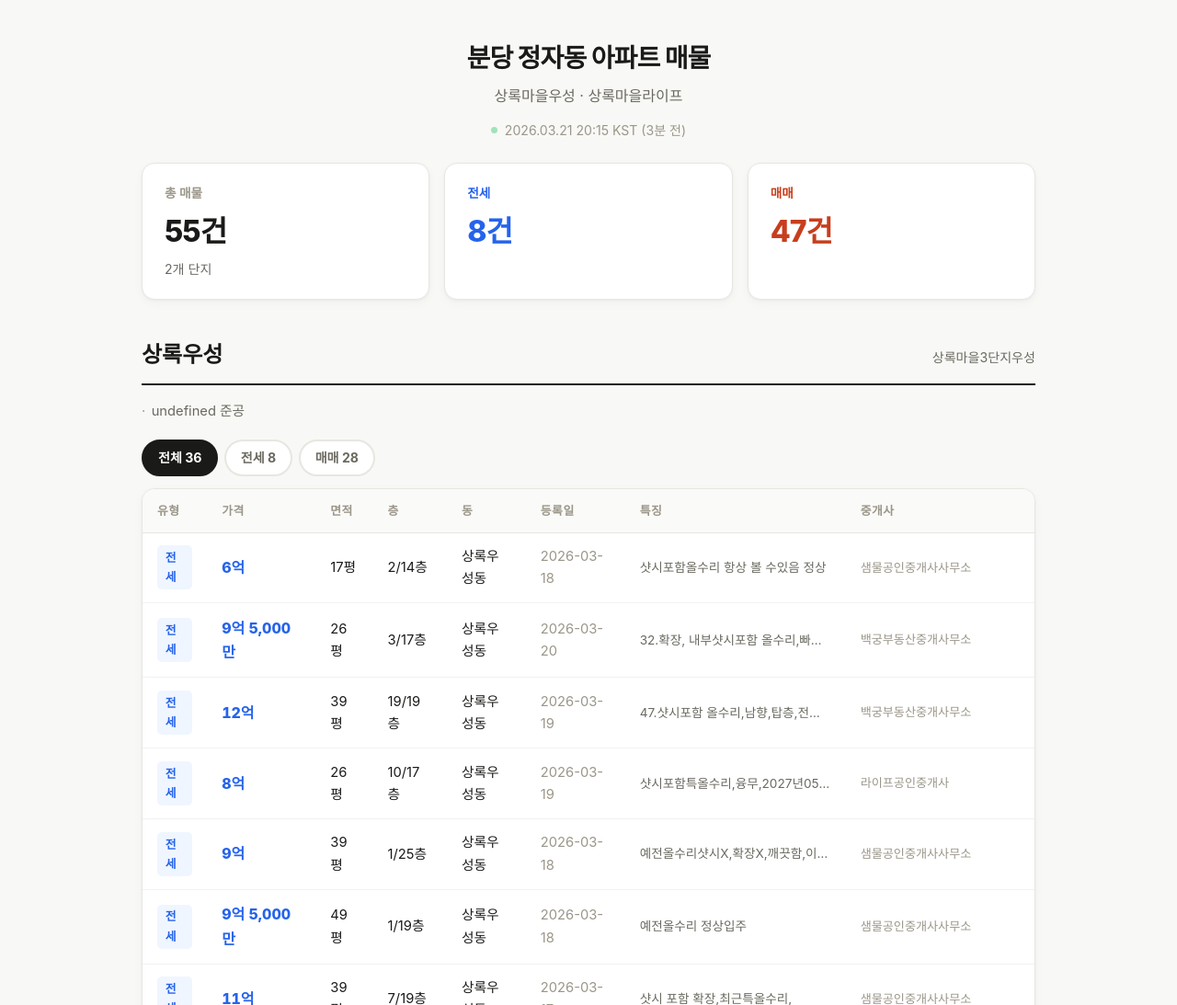
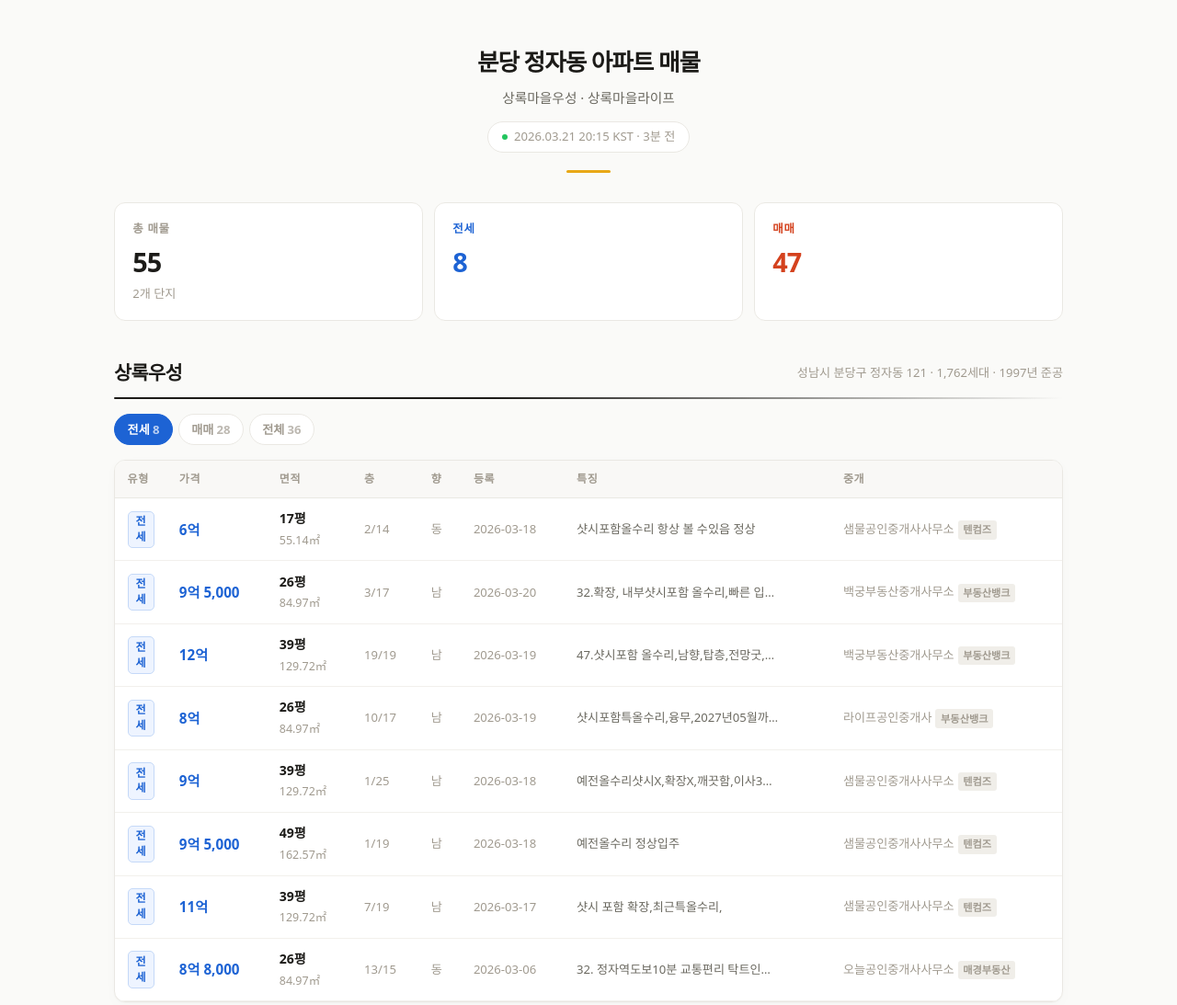
Before and after one commit to int64ai/home, a website: page public/index.html in a window 1280 px wide. Shown: the top 1093 px of the page at 92% size. Drawn offline with Linux system fonts and the light colour scheme; a web font is replaced by a local one.

Commit message:
v8.2: 프론트엔드 전면 리디자인
- undefined 준공 수정: META 하드코딩으로 단지 정보 표시
- fmtWon: priceRaw(원)→억/만 정상 변환
- direction 한글 변환 (SS→남 등) 프론트엔드에서도 처리
- 2줄 잘림 수정: desc 한 줄 ellipsis + title tooltip
- 면적: 평 메인 + ㎡ 서브
- cpName 뱃지 (텐컴즈/부동산뱅크/매경부동산)
- 기본 탭: 전세
- 입장 애니메이션 (fadeUp)
- accent bar, status pill, 카드 hover
- price/rent 2단 레이아웃 (월세 대응)

```diff
--- a/public/index.html
+++ b/public/index.html
@@ -8,165 +8,308 @@
   <style>
     *,*::before,*::after{margin:0;padding:0;box-sizing:border-box}
     :root{
-      --bg:#f8f8f6;--surface:#fff;--border:#e8e6e1;
-      --text-1:#1a1a18;--text-2:#6b6960;--text-3:#9b9689;
-      --sale:#c73e1d;--jeonse:#2563eb;
-      --radius:14px;
-      --shadow:0 1px 3px rgba(0,0,0,.04),0 4px 12px rgba(0,0,0,.03);
+      --bg:#fafaf8;--surface:#fff;--border:#eae8e3;--border-light:#f2f0ec;
+      --text-1:#1c1b18;--text-2:#6b6960;--text-3:#a09a8f;
+      --sale:#d4421e;--sale-bg:#fef2ef;--sale-border:#fcd5ca;
+      --jeonse:#1d63d4;--jeonse-bg:#eef4ff;--jeonse-border:#c5d9f8;
+      --wolse:#7c3aed;--wolse-bg:#f5f0ff;
+      --accent:#e8a817;
+      --radius:12px;--radius-sm:8px;
+      --shadow:0 1px 2px rgba(0,0,0,.03),0 4px 16px rgba(0,0,0,.02);
+      --shadow-hover:0 2px 8px rgba(0,0,0,.06),0 8px 24px rgba(0,0,0,.04);
     }
-    html{font-size:16px}
-    body{font-family:'Pretendard Variable',-apple-system,system-ui,sans-serif;background:var(--bg);color:var(--text-1);line-height:1.65;-webkit-font-smoothing:antialiased}
-    .header{padding:2.5rem 0 1.5rem;text-align:center}
-    .header h1{font-size:1.75rem;font-weight:800;letter-spacing:-.03em}
-    .header .sub{color:var(--text-2);font-size:1rem;margin-top:.3rem}
-    .status{display:flex;align-items:center;justify-content:center;gap:.5rem;margin-top:.8rem;font-size:.88rem;color:var(--text-3)}
-    .dot{width:7px;height:7px;border-radius:50%;background:#22c55e;animation:pulse 2s ease-in-out infinite}
-    .dot.off{background:#ef4444;animation:none}
-    @keyframes pulse{0%,100%{opacity:1}50%{opacity:.4}}
-    .container{max-width:1020px;margin:0 auto;padding:0 1.5rem 4rem}
-    .summary{display:grid;grid-template-columns:repeat(auto-fit,minmax(180px,1fr));gap:1rem;margin-bottom:2.5rem}
-    .card{background:var(--surface);border:1px solid var(--border);border-radius:var(--radius);padding:1.3rem 1.5rem;box-shadow:var(--shadow)}
-    .card .lbl{font-size:.85rem;font-weight:600;color:var(--text-3);margin-bottom:.25rem}
-    .card .val{font-size:2rem;font-weight:800;letter-spacing:-.03em}
-    .card .detail{font-size:.88rem;color:var(--text-2);margin-top:.15rem}
-    .section{margin-bottom:3rem}
-    .section-head{display:flex;align-items:baseline;justify-content:space-between;margin-bottom:1rem;padding-bottom:.7rem;border-bottom:2.5px solid var(--text-1)}
-    .section-title{font-size:1.5rem;font-weight:800}
-    .section-meta{font-size:.88rem;color:var(--text-2)}
-    .info-row{display:flex;flex-wrap:wrap;gap:.5rem 1.4rem;margin-bottom:1.2rem;font-size:.92rem;color:var(--text-2)}
-    .info-row span::before{content:'·';margin-right:.4rem;color:var(--text-3)}
-    .filter-row{display:flex;gap:.4rem;flex-wrap:wrap;margin-bottom:.8rem}
-    .pill{padding:.4rem 1rem;border-radius:100px;font-size:.88rem;font-weight:700;cursor:pointer;border:2px solid var(--border);background:var(--surface);color:var(--text-2);transition:all .15s;user-select:none}
-    .pill:hover{border-color:var(--text-3)}
-    .pill.active.jeonse{border-color:var(--jeonse);background:var(--jeonse);color:#fff}
-    .pill.active.sale{border-color:var(--sale);background:var(--sale);color:#fff}
-    .pill.active.all{border-color:var(--text-1);background:var(--text-1);color:#fff}
+    html{font-size:16px;scroll-behavior:smooth}
+    body{font-family:'Pretendard Variable',system-ui,-apple-system,sans-serif;background:var(--bg);color:var(--text-1);line-height:1.6;-webkit-font-smoothing:antialiased;min-height:100vh}
+
+    /* ── Header ── */
+    .header{padding:3rem 1.5rem 2rem;text-align:center;position:relative}
+    .header::after{content:'';display:block;width:48px;height:3px;background:var(--accent);margin:1.2rem auto 0;border-radius:2px}
+    .header h1{font-size:1.6rem;font-weight:800;letter-spacing:-.04em;color:var(--text-1)}
+    .header .sub{color:var(--text-2);font-size:.92rem;margin-top:.4rem;font-weight:500}
+    .status-bar{display:inline-flex;align-items:center;gap:.45rem;margin-top:.8rem;padding:.35rem .9rem;border-radius:100px;background:var(--surface);border:1px solid var(--border);font-size:.82rem;color:var(--text-3)}
+    .dot{width:6px;height:6px;border-radius:50%;background:#22c55e;flex-shrink:0}
+    .dot.live{animation:blink 2.5s ease-in-out infinite}
+    .dot.off{background:#d4421e;animation:none}
+    @keyframes blink{0%,100%{opacity:1}50%{opacity:.3}}
+
+    /* ── Layout ── */
+    .container{max-width:1080px;margin:0 auto;padding:0 1.5rem 5rem}
+
+    /* ── Summary Cards ── */
+    .summary{display:grid;grid-template-columns:repeat(3,1fr);gap:.75rem;margin-bottom:2.5rem}
+    .s-card{background:var(--surface);border:1px solid var(--border);border-radius:var(--radius);padding:1.1rem 1.2rem;transition:box-shadow .2s}
+    .s-card:hover{box-shadow:var(--shadow-hover)}
+    .s-card .lbl{font-size:.78rem;font-weight:700;text-transform:uppercase;letter-spacing:.06em;margin-bottom:.2rem}
+    .s-card .val{font-size:1.8rem;font-weight:800;letter-spacing:-.03em;font-variant-numeric:tabular-nums}
+    .s-card .sub{font-size:.82rem;color:var(--text-3);margin-top:.1rem}
+    .s-card.total .lbl{color:var(--text-3)}.s-card.total .val{color:var(--text-1)}
+    .s-card.jeonse .lbl{color:var(--jeonse)}.s-card.jeonse .val{color:var(--jeonse)}
+    .s-card.sale .lbl{color:var(--sale)}.s-card.sale .val{color:var(--sale)}
+
+    /* ── Section ── */
+    .section{margin-bottom:2.5rem}
+    .section-head{display:flex;align-items:center;justify-content:space-between;margin-bottom:.6rem}
+    .section-title{font-size:1.3rem;font-weight:800;letter-spacing:-.03em}
+    .section-info{font-size:.82rem;color:var(--text-3);text-align:right}
+    .section-divider{height:2px;background:linear-gradient(90deg,var(--text-1) 0%,var(--text-1) 40%,transparent 100%);margin-bottom:1rem;border-radius:1px}
+
+    /* ── Filter Pills ── */
+    .filters{display:flex;gap:.35rem;margin-bottom:1rem}
+    .pill{padding:.35rem .85rem;border-radius:100px;font-size:.82rem;font-weight:700;cursor:pointer;border:1.5px solid var(--border);background:var(--surface);color:var(--text-3);transition:all .15s;user-select:none}
+    .pill:hover{border-color:var(--text-3);color:var(--text-2)}
+    .pill.active.t-jeonse{border-color:var(--jeonse);background:var(--jeonse);color:#fff}
+    .pill.active.t-sale{border-color:var(--sale);background:var(--sale);color:#fff}
+    .pill.active.t-all{border-color:var(--text-1);background:var(--text-1);color:#fff}
+    .pill .cnt{opacity:.7;margin-left:.2rem}
+
+    /* ── Table ── */
     .tbl-wrap{background:var(--surface);border:1px solid var(--border);border-radius:var(--radius);overflow:hidden;box-shadow:var(--shadow)}
-    table{width:100%;border-collapse:collapse;font-size:.92rem}
-    thead{background:#fafaf8;border-bottom:1px solid var(--border)}
-    th{padding:.8rem 1rem;text-align:left;font-weight:700;font-size:.8rem;color:var(--text-3);text-transform:uppercase;letter-spacing:.04em;white-space:nowrap}
-    td{padding:.85rem 1rem;border-bottom:1px solid #f3f2ef;vertical-align:middle}
-    tr:last-child td{border-bottom:none}
-    tr:hover td{background:#fdfcfa}
-    .tag{display:inline-block;padding:.18rem .55rem;border-radius:5px;font-size:.8rem;font-weight:700}
-    .tag.sale{background:#fef2f2;color:var(--sale)}.tag.jeonse{background:#eff6ff;color:var(--jeonse)}
-    .price-c{font-weight:800;font-size:1rem;font-variant-numeric:tabular-nums}
-    .price-c.sale{color:var(--sale)}.price-c.jeonse{color:var(--jeonse)}
-    .desc{font-size:.85rem;color:var(--text-2);max-width:240px;overflow:hidden;text-overflow:ellipsis;white-space:nowrap}
-    .muted{color:var(--text-3)}
-    .empty{text-align:center;padding:3rem;color:var(--text-3);font-size:1rem}
-    .footer{text-align:center;padding:2rem;font-size:.82rem;color:var(--text-3);border-top:1px solid var(--border)}
-    .footer a{color:var(--text-2);text-decoration:none}
-    @media(max-width:640px){html{font-size:15px}.container{padding:0 1rem 3rem}.tbl-wrap{overflow-x:auto}table{min-width:650px}}
+    table{width:100%;border-collapse:collapse;font-size:.88rem}
+    thead{background:#f9f8f6}
+    th{padding:.65rem .85rem;text-align:left;font-weight:700;font-size:.75rem;color:var(--text-3);text-transform:uppercase;letter-spacing:.05em;white-space:nowrap;border-bottom:1px solid var(--border)}
+    td{padding:.7rem .85rem;border-bottom:1px solid var(--border-light);vertical-align:middle}
+    tbody tr:last-child td{border-bottom:none}
+    tbody tr{transition:background .1s}
+    tbody tr:hover td{background:#fdfcfa}
+
+    .tag{display:inline-block;padding:.15rem .5rem;border-radius:5px;font-size:.75rem;font-weight:700;line-height:1.4}
+    .tag.sale{background:var(--sale-bg);color:var(--sale);border:1px solid var(--sale-border)}
+    .tag.jeonse{background:var(--jeonse-bg);color:var(--jeonse);border:1px solid var(--jeonse-border)}
+
+    .price{font-weight:800;font-size:.95rem;font-variant-numeric:tabular-nums;white-space:nowrap}
+    .price.sale{color:var(--sale)}.price.jeonse{color:var(--jeonse)}
+    .price-sub{font-size:.78rem;color:var(--text-3);font-weight:500}
+
+    .area-main{font-weight:700;white-space:nowrap}
+    .area-sub{font-size:.78rem;color:var(--text-3)}
+
+    .desc{font-size:.82rem;color:var(--text-2);max-width:220px;overflow:hidden;text-overflow:ellipsis;white-space:nowrap}
+    .muted{color:var(--text-3);font-size:.82rem}
+    .cp{display:inline-block;padding:.08rem .35rem;border-radius:3px;font-size:.7rem;font-weight:600;background:#f0eee9;color:var(--text-3);margin-left:.25rem;vertical-align:middle}
+
+    .empty{text-align:center;padding:3rem 1rem;color:var(--text-3);font-size:.95rem}
+    .empty-icon{font-size:2rem;margin-bottom:.5rem;opacity:.5}
+
+    /* ── Footer ── */
+    .footer{text-align:center;padding:2rem 1.5rem;font-size:.78rem;color:var(--text-3);border-top:1px solid var(--border)}
+    .footer a{color:var(--text-2);text-decoration:none;font-weight:600}
+    .footer a:hover{text-decoration:underline}
+
+    /* ── Responsive ── */
+    @media(max-width:768px){
+      .summary{grid-template-columns:repeat(3,1fr);gap:.5rem}
+      .s-card{padding:.85rem .9rem}
+      .s-card .val{font-size:1.4rem}
+    }
+    @media(max-width:640px){
+      html{font-size:15px}
+      .container{padding:0 1rem 3rem}
+      .header{padding:2rem 1rem 1.5rem}
+      .tbl-wrap{border-radius:var(--radius-sm);overflow-x:auto;-webkit-overflow-scrolling:touch}
+      table{min-width:680px}
+    }
+
+    /* ── Entrance animation ── */
+    .section,.s-card{opacity:0;transform:translateY(12px);animation:fadeUp .4s ease forwards}
+    .s-card:nth-child(1){animation-delay:.05s}
+    .s-card:nth-child(2){animation-delay:.1s}
+    .s-card:nth-child(3){animation-delay:.15s}
+    .section:nth-of-type(1){animation-delay:.2s}
+    .section:nth-of-type(2){animation-delay:.3s}
+    @keyframes fadeUp{to{opacity:1;transform:none}}
   </style>
 </head>
 <body>
   <div class="header">
     <h1>분당 정자동 아파트 매물</h1>
     <p class="sub">상록마을우성 · 상록마을라이프</p>
-    <div class="status"><span class="dot" id="dot"></span><span id="st">로딩 중...</span></div>
+    <div class="status-bar">
+      <span class="dot live" id="dot"></span>
+      <span id="st">데이터 로딩 중…</span>
+    </div>
   </div>
   <div class="container">
     <div class="summary" id="summary"></div>
-    <div id="content"><div class="empty">데이터 로딩 중...</div></div>
+    <div id="content"></div>
   </div>
   <div class="footer">
-    데이터: <a href="https://asil.kr" target="_blank">아실</a> (네이버 부동산 동일 KISO 데이터) · 30분 자동 업데이트 · 참고용
+    데이터 <a href="https://land.naver.com" target="_blank" rel="noopener">네이버 부동산</a> · 30분 자동 갱신 · 투자 참고용
   </div>
+
 <script>
-    const h = s => { const d = document.createElement('div'); d.textContent = s||''; return d.innerHTML; };
-    const fmtKST = d => {
-      if (!d) return '—';
-      const dt = new Date(new Date(d).getTime()+9*3600000);
-      return `${dt.getFullYear()}.${String(dt.getMonth()+1).padStart(2,'0')}.${String(dt.getDate()).padStart(2,'0')} ${String(dt.getHours()).padStart(2,'0')}:${String(dt.getMinutes()).padStart(2,'0')}`;
-    };
-    const ago = d => {
-      if(!d)return'';const m=Math.floor((Date.now()-new Date(d).getTime())/60000);
-      if(m<60)return m+'분 전';const hr=Math.floor(m/60);if(hr<24)return hr+'시간 전';return Math.floor(hr/24)+'일 전';
+const esc = s => {const d=document.createElement('div');d.textContent=s||'';return d.innerHTML};
+
+/* ── 가격 포맷 (원 단위) ── */
+function fmtWon(v) {
+  if (!v) return null;
+  const n = typeof v==='number' ? v : Number(String(v).replace(/,/g,''));
+  if (isNaN(n) || n===0) return null;
+  const eok = Math.floor(n / 1_0000_0000);
+  const man = Math.floor((n % 1_0000_0000) / 1_0000);
+  if (eok>0 && man>0) return `${eok}억 ${man.toLocaleString()}`;
+  if (eok>0) return `${eok}억`;
+  if (man>0) return `${man.toLocaleString()}만`;
+  return n.toLocaleString()+'원';
+}
+
+/* price 필드 or priceRaw */
+function showPrice(a) {
+  // priceRaw 우선
+  const fromRaw = fmtWon(a.priceRaw);
+  if (fromRaw) return fromRaw;
+  // price 필드가 정상이면 사용
+  if (a.price && !/\d{4,}억/.test(a.price)) return a.price;
+  return '—';
+}
+function showRent(a) {
+  const fromRaw = fmtWon(a.rentRaw);
+  if (fromRaw) return fromRaw;
+  if (a.rent && !/\d{4,}억/.test(a.rent)) return a.rent;
+  return '';
+}
+
+/* ── 방향 매핑 ── */
+const DIR = {NN:'북',SS:'남',EE:'동',WW:'서',NE:'북동',NW:'북서',SE:'남동',SW:'남서',NS:'남북',EW:'동서'};
+function dir(d){return DIR[d]||d||''}
+
+/* ── 시간 ── */
+function fmtKST(iso){
+  if(!iso)return'—';
+  const d=new Date(iso);
+  const k=new Date(d.getTime()+9*36e5);
+  const pad=n=>String(n).padStart(2,'0');
+  return `${k.getFullYear()}.${pad(k.getMonth()+1)}.${pad(k.getDate())} ${pad(k.getHours())}:${pad(k.getMinutes())}`;
+}
+function ago(iso){
+  if(!iso)return'';
+  const m=Math.floor((Date.now()-new Date(iso).getTime())/6e4);
+  if(m<1)return'방금';if(m<60)return m+'분 전';
+  const h=Math.floor(m/60);if(h<24)return h+'시간 전';
+  return Math.floor(h/24)+'일 전';
+}
+
+/* ── 단지 메타정보 (data.json에 없으면 하드코딩) ── */
+const META = {
+  '2645': { address:'성남시 분당구 정자동 121', built:'1997년', units:'1,762세대' },
+  '2623': { address:'성남시 분당구 정자동 124', built:'1996년', units:'466세대' }
 };
 
+/* ── Render ── */
 function render(data) {
-      if (!data.updatedAt) {
+  if (!data?.updatedAt) {
     document.getElementById('dot').classList.add('off');
-        document.getElementById('st').textContent = '데이터 대기 중';
+    document.getElementById('dot').classList.remove('live');
+    document.getElementById('st').textContent = '데이터 없음';
     return;
   }
   document.getElementById('dot').classList.remove('off');
-      document.getElementById('st').textContent = `${fmtKST(data.updatedAt)} KST (${ago(data.updatedAt)})`;
+  document.getElementById('dot').classList.add('live');
+  document.getElementById('st').textContent = `${fmtKST(data.updatedAt)} KST · ${ago(data.updatedAt)}`;
 
   const cx = data.complexes || [];
-      const totalAll = cx.reduce((s,c)=>s+(c.count?.total||0),0);
-      const totalJ = cx.reduce((s,c)=>s+(c.count?.jeonse||0),0);
-      const totalS = cx.reduce((s,c)=>s+(c.count?.sale||0),0);
+  const tAll = cx.reduce((s,c)=>s+(c.count?.total||0),0);
+  const tJ = cx.reduce((s,c)=>s+(c.count?.jeonse||0),0);
+  const tS = cx.reduce((s,c)=>s+(c.count?.sale||0),0);
 
   document.getElementById('summary').innerHTML = `
-        <div class="card"><div class="lbl">총 매물</div><div class="val">${totalAll}건</div><div class="detail">${cx.length}개 단지</div></div>
-        <div class="card"><div class="lbl" style="color:var(--jeonse)">전세</div><div class="val" style="color:var(--jeonse)">${totalJ}건</div></div>
-        <div class="card"><div class="lbl" style="color:var(--sale)">매매</div><div class="val" style="color:var(--sale)">${totalS}건</div></div>
+    <div class="s-card total"><div class="lbl">총 매물</div><div class="val">${tAll}</div><div class="sub">${cx.length}개 단지</div></div>
+    <div class="s-card jeonse"><div class="lbl">전세</div><div class="val">${tJ}</div></div>
+    <div class="s-card sale"><div class="lbl">매매</div><div class="val">${tS}</div></div>
   `;
-      document.getElementById('content').innerHTML = cx.map(renderSection).join('');
-      initFilters();
-      document.querySelectorAll('.section').forEach(applyFilters);
+
+  document.getElementById('content').innerHTML = cx.map(section).join('');
+  initTabs();
 }
 
-    function renderSection(c) {
+function section(c) {
+  const m = META[c.complexNo] || {};
   const arts = c.articles || [];
-      const info = [c.address, c.totalUnits?c.totalUnits+'세대':'', c.builtYear+' 준공'].filter(Boolean);
+  const infoText = [m.address, m.units, m.built ? m.built+' 준공' : ''].filter(Boolean).join(' · ');
 
   return `
-      <div class="section">
+  <div class="section" data-cx="${c.complexNo}">
     <div class="section-head">
-          <span class="section-title">${h(c.alias)}</span>
-          <span class="section-meta">${h(c.name)}</span>
+      <span class="section-title">${esc(c.alias)}</span>
+      <span class="section-info">${esc(infoText)}</span>
     </div>
-        <div class="info-row">${info.map(i=>`<span>${h(i)}</span>`).join('')}</div>
-        <div class="filter-row trade-tabs">
-          <div class="pill active all" data-type="all">전체 ${arts.length}</div>
-          <div class="pill jeonse" data-type="전세">전세 ${c.count?.jeonse||0}</div>
-          <div class="pill sale" data-type="매매">매매 ${c.count?.sale||0}</div>
+    <div class="section-divider"></div>
+    <div class="filters" data-tabs>
+      <div class="pill t-jeonse active" data-t="전세">전세<span class="cnt">${c.count?.jeonse||0}</span></div>
+      <div class="pill t-sale" data-t="매매">매매<span class="cnt">${c.count?.sale||0}</span></div>
+      <div class="pill t-all" data-t="all">전체<span class="cnt">${arts.length}</span></div>
     </div>
-        ${arts.length?`
-        <div class="tbl-wrap"><table><thead><tr>
-          <th>유형</th><th>가격</th><th>면적</th><th>층</th><th>동</th><th>등록일</th><th>특징</th><th>중개사</th>
-        </tr></thead><tbody>
-          ${arts.map(a=>{
-            const cl=a.tradeType==='매매'?'sale':'jeonse';
-            const area = a.pyeong ? a.pyeong+'평' : (a.exclusiveArea ? a.exclusiveArea+'㎡' : '—');
-            const flr = a.floor ? a.floor+'층' + (a.totalFloor ? '/'+a.totalFloor : '') : '—';
-            return `<tr data-type="${h(a.tradeType)}">
-              <td><span class="tag ${cl}">${h(a.tradeType)}</span></td>
-              <td class="price-c ${cl}">${h(a.price)}${a.rent?' / '+h(a.rent):''}</td>
-              <td>${area}</td>
-              <td>${flr}</td>
-              <td>${a.dong?h(a.dong)+'동':'—'}</td>
-              <td class="muted">${h(a.confirmDate)}</td>
-              <td class="desc" title="${h(a.description)}">${h(a.description)||'—'}</td>
-              <td class="muted" style="font-size:.82rem">${h(a.realtor)}</td>
-            </tr>`;
-          }).join('')}
-        </tbody></table></div>
-        `:'<div class="empty">현재 등록된 매물 없음</div>'}
+    ${arts.length ? renderTable(arts) : '<div class="empty"><div class="empty-icon">📭</div>현재 등록된 매물이 없습니다</div>'}
   </div>`;
 }
 
-    function initFilters(){
-      document.querySelectorAll('.trade-tabs').forEach(tabs=>{
-        tabs.querySelectorAll('.pill').forEach(p=>{
-          p.onclick=()=>{tabs.querySelectorAll('.pill').forEach(x=>x.classList.remove('active'));p.classList.add('active');applyFilters(p.closest('.section'));};
+function renderTable(arts) {
+  return `<div class="tbl-wrap"><table>
+    <thead><tr>
+      <th style="width:52px">유형</th>
+      <th>가격</th>
+      <th>면적</th>
+      <th>층</th>
+      <th>향</th>
+      <th>등록</th>
+      <th>특징</th>
+      <th>중개</th>
+    </tr></thead>
+    <tbody>${arts.map(row).join('')}</tbody>
+  </table></div>`;
+}
+
+function row(a) {
+  const cl = a.tradeType==='매매' ? 'sale' : 'jeonse';
+  const price = showPrice(a);
+  const rent = showRent(a);
+  const priceHtml = rent
+    ? `<div class="price ${cl}">${price}</div><div class="price-sub">월 ${rent}</div>`
+    : `<div class="price ${cl}">${price}</div>`;
+
+  const areaHtml = a.pyeong
+    ? `<span class="area-main">${a.pyeong}평</span>${a.area ? `<br><span class="area-sub">${a.area}㎡</span>`:''}`
+    : (a.area ? a.area+'㎡' : '—');
+
+  return `<tr data-t="${esc(a.tradeType)}">
+    <td><span class="tag ${cl}">${esc(a.tradeType)}</span></td>
+    <td>${priceHtml}</td>
+    <td>${areaHtml}</td>
+    <td class="muted">${esc(a.floor)||'—'}</td>
+    <td class="muted">${esc(dir(a.direction))||'—'}</td>
+    <td class="muted">${esc(a.confirmDate)}</td>
+    <td><div class="desc" title="${esc(a.description)}">${esc(a.description)||'—'}</div></td>
+    <td class="muted">${esc(a.realtor)}${a.cpName?`<span class="cp">${esc(a.cpName)}</span>`:''}</td>
+  </tr>`;
+}
+
+/* ── Tab filter ── */
+function initTabs() {
+  document.querySelectorAll('[data-tabs]').forEach(tabs => {
+    tabs.querySelectorAll('.pill').forEach(p => {
+      p.onclick = () => {
+        tabs.querySelectorAll('.pill').forEach(x=>x.classList.remove('active'));
+        p.classList.add('active');
+        filter(tabs.closest('.section'));
+      };
     });
+    // default: 전세 active
+    filter(tabs.closest('.section'));
   });
 }
-    function applyFilters(s){
-      const t=s.querySelector('.pill.active')?.dataset.type||'all';
-      s.querySelectorAll('tbody tr').forEach(tr=>{tr.style.display=(t==='all'||tr.dataset.type===t)?'':'none';});
+function filter(sec) {
+  const t = sec.querySelector('.pill.active')?.dataset.t || 'all';
+  sec.querySelectorAll('tbody tr').forEach(tr => {
+    tr.style.display = (t==='all' || tr.dataset.t===t) ? '' : 'none';
+  });
 }
 
-    async function load(){
-      try{const r=await fetch('./data.json?t='+Date.now());render(await r.json());}
-      catch{document.getElementById('dot').classList.add('off');}
+/* ── Load ── */
+async function load() {
+  try { const r=await fetch('./data.json?_='+Date.now()); render(await r.json()); }
+  catch { document.getElementById('dot').classList.add('off'); document.getElementById('dot').classList.remove('live'); }
 }
 load();
-    setInterval(load,300000);
+setInterval(load, 5*60*1000);
 </script>
 </body>
 </html>
```
Lines whose indentation alone changed are shown as unchanged.
